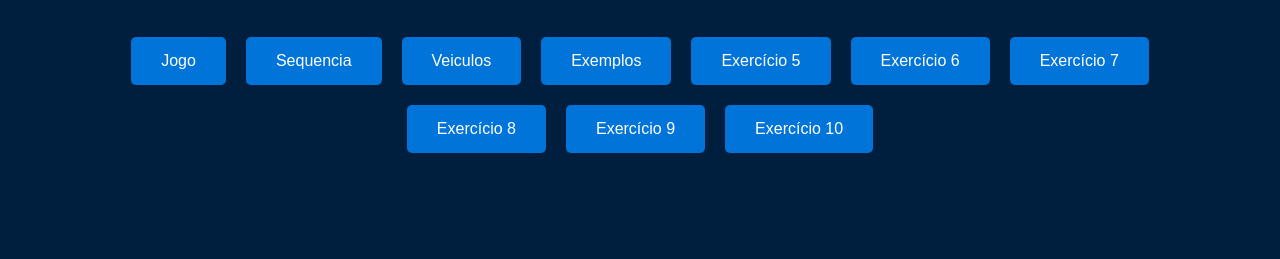
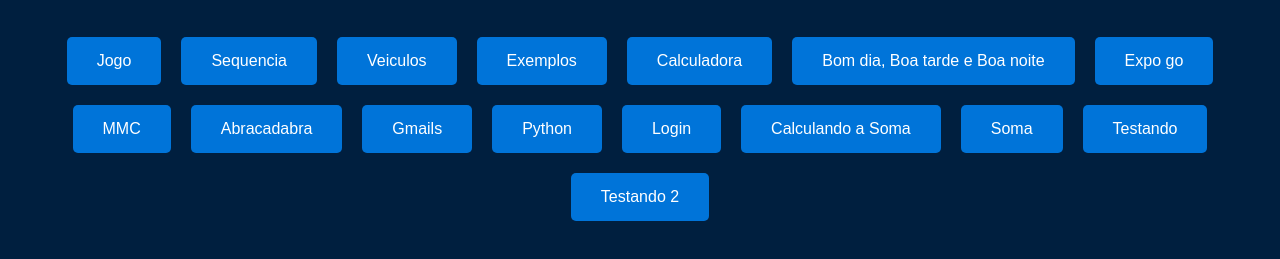
Before and after one commit to claraqueiross/todosexercicios, a plain HTML site: page todosexercicios.html in a window 1280 px wide. Shown: the part 119-378 px from the top of the page. Drawn offline with Linux system fonts and the light colour scheme.

Commit message:
Update todosexercicios.html

```diff
--- a/todosexercicios.html
+++ b/todosexercicios.html
@@ -49,13 +49,18 @@
         <a href="https://claraqueiross.github.io/sequencias/sequencias.html" class="exercise-button">Sequencia</a>
         <a href="https://claraqueiross.github.io/veiculos/indexx.html" class="exercise-button">Veiculos</a>
         <a href="https://claraqueiross.github.io/oi/python_html_juntos.html" class="exercise-button">Exemplos</a>
-        <a href="exercicio5.html" class="exercise-button">Exercício 5</a>
-        <a href="exercicio6.html" class="exercise-button">Exercício 6</a>
-        <a href="exercicio7.html" class="exercise-button">Exercício 7</a>
-        <a href="exercicio8.html" class="exercise-button">Exercício 8</a>
-        <a href="exercicio9.html" class="exercise-button">Exercício 9</a>
-        <a href="exercicio10.html" class="exercise-button">Exercício 10</a>
-        <!-- Adicione mais botões conforme necessário -->
+        <a href="calculadora.html" class="exercise-button">Calculadora</a>
+        <a href="index.html" class="exercise-button">Bom dia, Boa tarde e Boa noite</a>
+        <a href="https://snack.expo.dev/" class="exercise-button">Expo go</a>
+        <a href="separarquivos.html" class="exercise-button">MMC</a>
+        <a href="abracadabra.html" class="exercise-button">Abracadabra</a>
+        <a href="gmails.html" class="exercise-button">Gmails</a>
+        <a href="https://github.com/claraqueiross/python" class="exercise-button">Python</a>
+        <a href="claraqueiross.github.io/2606/2606.html" class="exercise-button">Login</a>
+        <a href="aula06-03.html" class="exercise-button">Calculando a Soma</a>
+        <a href="scripterreo.html" class="exercise-button">Soma</a>
+        <a href="front1.html" class="exercise-button">Testando</a>
+        <a href="testarcodigo5.html" class="exercise-button">Testando 2 </a>
     </div>
 
 </body>
```
